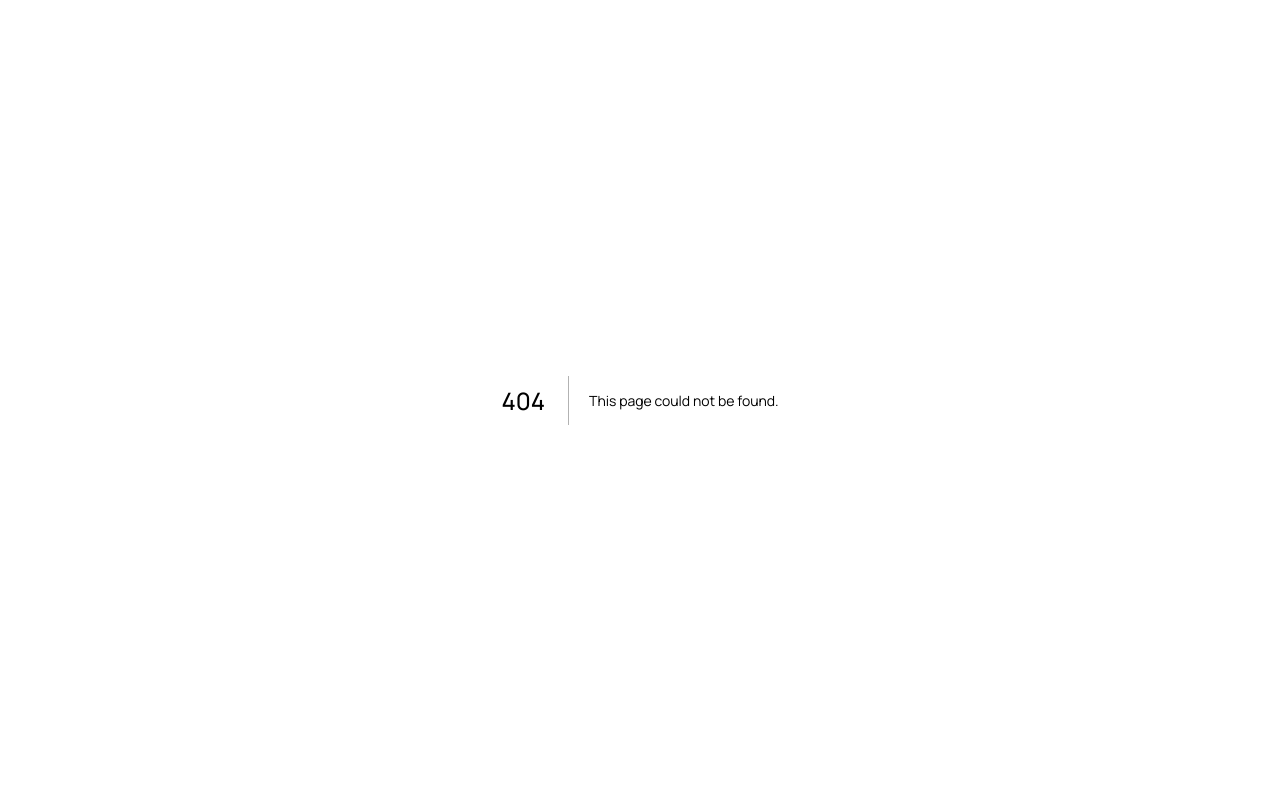
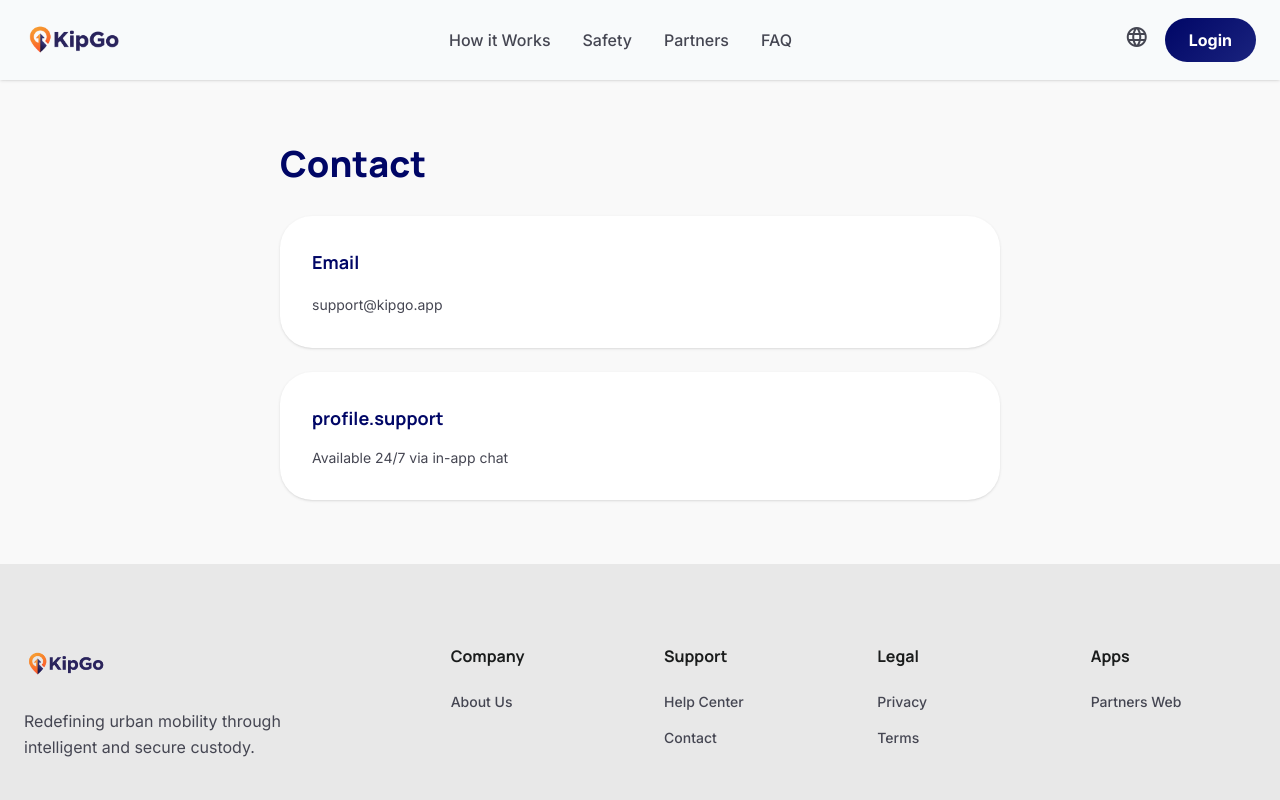
Before and after one commit to fjeldes/kipgo-web-, a Next.js app: page /contact in a window 1280 px wide. Before the commit this address had no page. Shown: the top 800 px of the page. Built offline with nearby package versions, Linux system fonts and the light colour scheme.

Commit message:
fix: add missing about and contact pages

```diff
--- /dev/null
+++ b/src/app/(public)/about/page.tsx
@@ -0,0 +1,20 @@
+'use client';
+
+import { useState, useEffect } from "react";
+import { t, detectLang, type Lang } from "@/lib/i18n";
+
+export default function AboutPage() {
+  const [lang, setLang] = useState<Lang>('en');
+  useEffect(() => { setLang((localStorage.getItem('admin_lang') as Lang) || detectLang()); }, []);
+
+  return (
+    <div className="max-w-3xl mx-auto px-6 py-16">
+      <h1 className="text-4xl font-headline font-extrabold mb-8" style={{ color: '#000666' }}>{t('landing.footer_about', lang)}</h1>
+      <div className="space-y-6 text-sm leading-relaxed" style={{ color: '#454652' }}>
+        <p>{t('about.p1', lang)}</p>
+        <p>{t('about.p2', lang)}</p>
+        <p>{t('about.p3', lang)}</p>
+      </div>
+    </div>
+  );
+}
--- /dev/null
+++ b/src/app/(public)/contact/page.tsx
@@ -0,0 +1,25 @@
+'use client';
+
+import { useState, useEffect } from "react";
+import { t, detectLang, type Lang } from "@/lib/i18n";
+
+export default function ContactPage() {
+  const [lang, setLang] = useState<Lang>('en');
+  useEffect(() => { setLang((localStorage.getItem('admin_lang') as Lang) || detectLang()); }, []);
+
+  return (
+    <div className="max-w-3xl mx-auto px-6 py-16">
+      <h1 className="text-4xl font-headline font-extrabold mb-8" style={{ color: '#000666' }}>{t('landing.footer_contact', lang)}</h1>
+      <div className="grid gap-6">
+        <div className="bg-white rounded-2xl p-8 shadow-sm">
+          <h2 className="text-lg font-bold mb-4" style={{ color: '#000666' }}>{t('common.email', lang)}</h2>
+          <a href="mailto:support@kipgo.app" className="text-sm hover:underline" style={{ color: '#454652' }}>support@kipgo.app</a>
+        </div>
+        <div className="bg-white rounded-2xl p-8 shadow-sm">
+          <h2 className="text-lg font-bold mb-4" style={{ color: '#000666' }}>{t('profile.support', lang)}</h2>
+          <p className="text-sm" style={{ color: '#454652' }}>{t('contact.support_desc', lang)}</p>
+        </div>
+      </div>
+    </div>
+  );
+}
```
